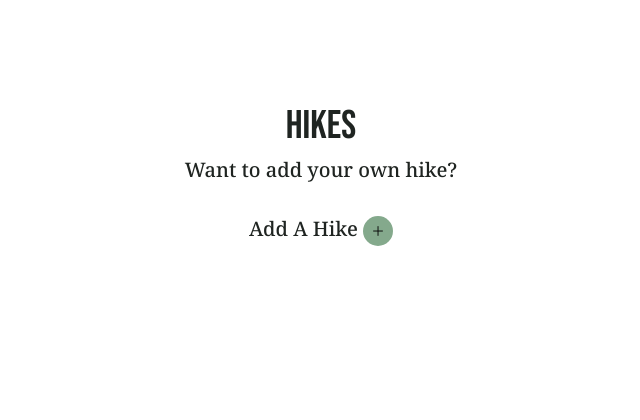
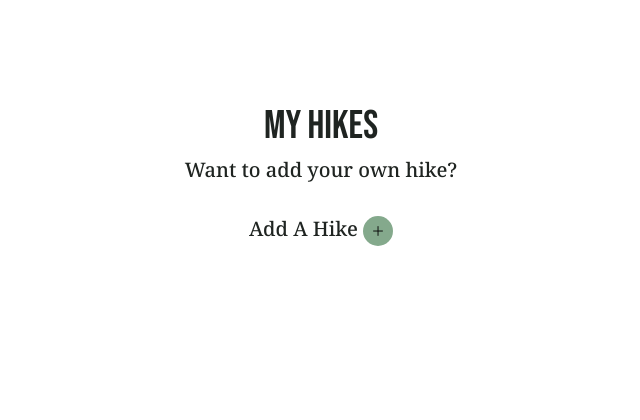
Before and after one commit to ChloeL-E/msp3-trailfinders, a Flask app: page /my_hikes in a window 1280 px wide. Shown: the top 420 px of the page, without its empty margins (319-959 px from the left). Run offline with Flask 2, Linux system fonts and the light colour scheme; data that the repository does not hold is empty.

Commit message:
Changed Hikes page to My Hikes

```diff
--- a/trailfinders/templates/my_hikes.html
+++ b/trailfinders/templates/my_hikes.html
@@ -4,7 +4,7 @@
 <div class="container text-center">
     <div class="row g-0 align-items-center">
         <div class="col">
-            <h1 class="mt-3">Hikes</h1>
+            <h1 class="mt-3">My Hikes</h1>
             <h2 class="reduce">Want to add your own hike?</h2>
             <br>
             <!-- Link to add a hike page -->
@@ -29,6 +29,7 @@
   <!-- Displays hike posts -->
     <div class="row g-0">
         {% for hike in hikes %}
+        {% if session['user_id'] == hike.user_id %}
         <div class="col">
             <div class="position-cards">
                 <div class="card card-post mt-4 mb-4" style="width: 20rem;">
@@ -42,16 +43,17 @@
                         <p>Category: {{ hike.category.category_name }}</p>
                         <p>{{ hike.description }}</p>
                         <!-- Edit/delete buttons shown only if user is the author of the post -->
-                        {% if session['user_id'] == hike.user_id %}
+
                         <div class="btn-align">
                         <a href="{{ url_for('edit_hike', hike_id=hike.id) }}" class="btn">Edit</a>
                         <a href="{{ url_for('delete_hike', hike_id=hike.id) }}" class="btn btn-delete">Delete</a>
                         </div>
-                        {% endif %}
+
                     </div>
                 </div>
             </div>
         </div>
+        {% endif %}
         {% endfor %}
     </div>
 </section>
```
